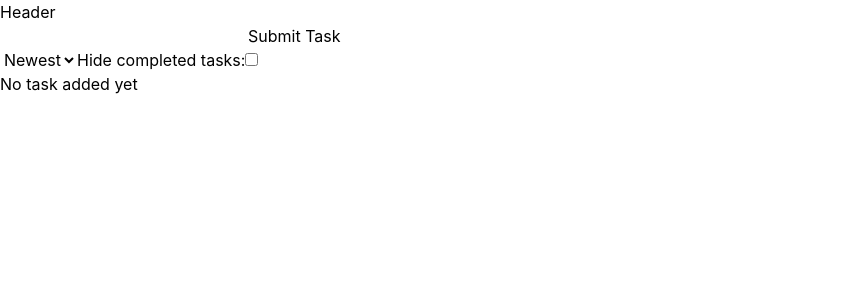
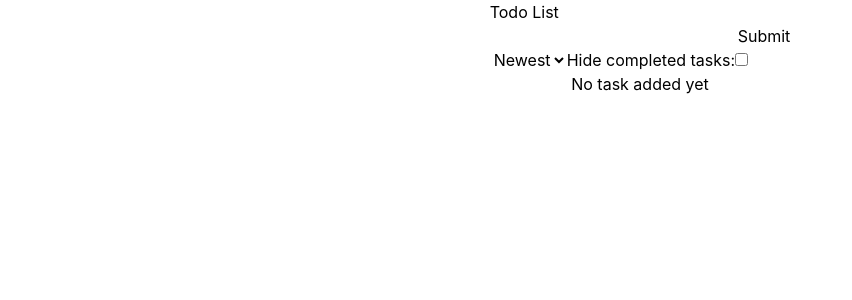
Before and after one commit to shadikodehode/ToDoList, a React (Vite) app: page / in a window 1280 px wide. Shown: the top 300 px of the page, without its empty margins (0-852 px from the left). Built offline with nearby package versions, Linux system fonts and the light colour scheme.

Commit message:
ToDoList
Working on some styling before continuing

```diff
--- a/src/App.jsx
+++ b/src/App.jsx
@@ -6,13 +6,18 @@ function App() {
 
   const { addTask, sortOption, setSortOption, sortedData, editTask, deleteTask } = useToDo()
 
-
-
-
   return (
     <>
-      <Header data={{ addTask, sortOption, setSortOption }} />
-      <ToDoList data={{ sortedData, editTask, deleteTask }} />
+      <div className="grid grid-cols">
+        <div className="flex flex-col items-center">
+          <div className="flex flex-row">
+            <Header data={{ addTask, sortOption, setSortOption }} />
+          </div>
+          <div>
+            <ToDoList data={{ sortedData, editTask, deleteTask }} />
+          </div>
+        </div>
+      </div>
     </>
   )
 }
--- a/src/components/Header.jsx
+++ b/src/components/Header.jsx
@@ -19,7 +19,7 @@ export default function Header ({ data: { addTask, sortOption, setSortOption }})
 
   return (
     <div>
-      <h1> Header </h1>
+      <h1> Todo List </h1> {/* change this to {title} so you can change the title yourself */}
       <form onSubmit={handleAddTask}>
         <input
           type="text"
@@ -28,9 +28,10 @@ export default function Header ({ data: { addTask, sortOption, setSortOption }})
         />
         <button
           type="submit">
-            Submit Task
+            Submit
         </button>
       </form>
+
       <select
         value={sortOption.sortBy}
         onChange={(e) =>
@@ -42,6 +43,7 @@ export default function Header ({ data: { addTask, sortOption, setSortOption }})
         <option value="a-to-z">a-z</option>
         <option value="z-to-a">z-a</option>
       </select>
+
       <label
         htmlFor="hideorshow"
       >
```
